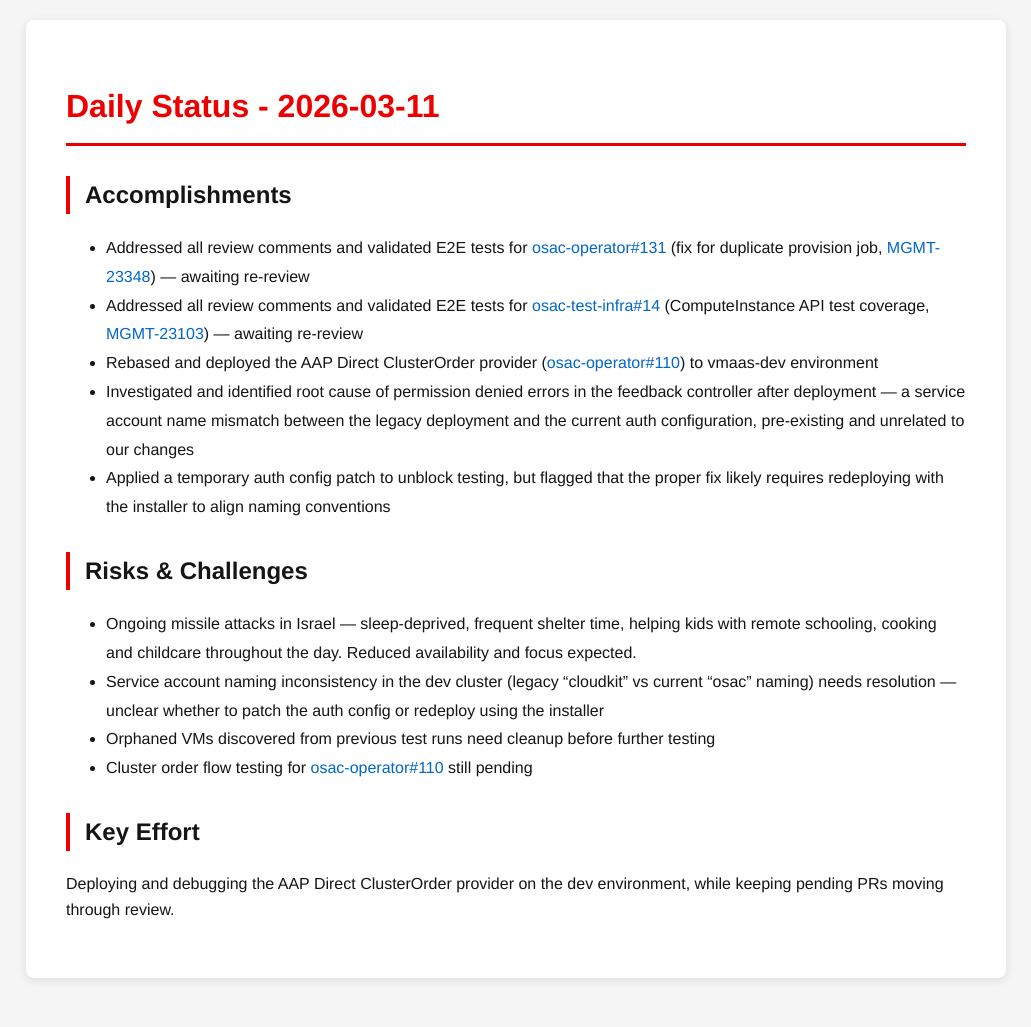
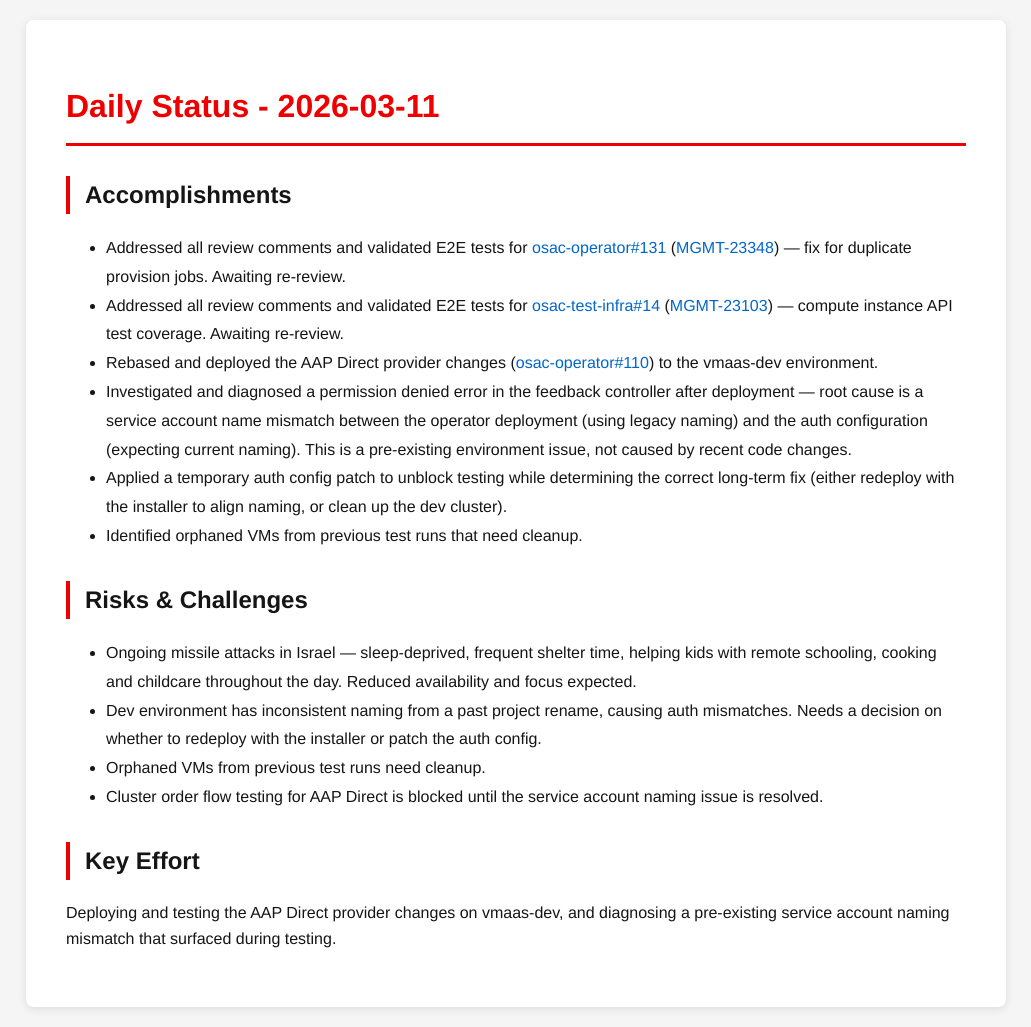
Before and after one commit to tzvatot/daily-status, a Jekyll site: the page built from 2026-03-11.md, in a window 1280 px wide. Shown: the whole page, without its empty margins (124-1155 px from the left). Built offline with Jekyll 4.4.1, drawn with Linux system fonts in a browser that asks for light colours; before the commit the page ends 998 px from its top, so only the background shows below that.

Commit message:
Daily status update - 2026-03-11

```diff
--- a/2026-03-11.md
+++ b/2026-03-11.md
@@ -7,17 +7,18 @@
 # Daily Status - 2026-03-11
 
 ## Accomplishments
-- Addressed all review comments and validated E2E tests for [osac-operator#131](https://github.com/osac-project/osac-operator/pull/131) (fix for duplicate provision job, [MGMT-23348](https://issues.redhat.com/browse/MGMT-23348)) — awaiting re-review
-- Addressed all review comments and validated E2E tests for [osac-test-infra#14](https://github.com/osac-project/osac-test-infra/pull/14) (ComputeInstance API test coverage, [MGMT-23103](https://issues.redhat.com/browse/MGMT-23103)) — awaiting re-review
-- Rebased and deployed the AAP Direct ClusterOrder provider ([osac-operator#110](https://github.com/osac-project/osac-operator/pull/110)) to vmaas-dev environment
-- Investigated and identified root cause of permission denied errors in the feedback controller after deployment — a service account name mismatch between the legacy deployment and the current auth configuration, pre-existing and unrelated to our changes
-- Applied a temporary auth config patch to unblock testing, but flagged that the proper fix likely requires redeploying with the installer to align naming conventions
+- Addressed all review comments and validated E2E tests for [osac-operator#131](https://github.com/osac-project/osac-operator/pull/131) ([MGMT-23348](https://issues.redhat.com/browse/MGMT-23348)) — fix for duplicate provision jobs. Awaiting re-review.
+- Addressed all review comments and validated E2E tests for [osac-test-infra#14](https://github.com/osac-project/osac-test-infra/pull/14) ([MGMT-23103](https://issues.redhat.com/browse/MGMT-23103)) — compute instance API test coverage. Awaiting re-review.
+- Rebased and deployed the AAP Direct provider changes ([osac-operator#110](https://github.com/osac-project/osac-operator/pull/110)) to the vmaas-dev environment.
+- Investigated and diagnosed a permission denied error in the feedback controller after deployment — root cause is a service account name mismatch between the operator deployment (using legacy naming) and the auth configuration (expecting current naming). This is a pre-existing environment issue, not caused by recent code changes.
+- Applied a temporary auth config patch to unblock testing while determining the correct long-term fix (either redeploy with the installer to align naming, or clean up the dev cluster).
+- Identified orphaned VMs from previous test runs that need cleanup.
 
 ## Risks & Challenges
 - Ongoing missile attacks in Israel — sleep-deprived, frequent shelter time, helping kids with remote schooling, cooking and childcare throughout the day. Reduced availability and focus expected.
-- Service account naming inconsistency in the dev cluster (legacy "cloudkit" vs current "osac" naming) needs resolution — unclear whether to patch the auth config or redeploy using the installer
-- Orphaned VMs discovered from previous test runs need cleanup before further testing
-- Cluster order flow testing for [osac-operator#110](https://github.com/osac-project/osac-operator/pull/110) still pending
+- Dev environment has inconsistent naming from a past project rename, causing auth mismatches. Needs a decision on whether to redeploy with the installer or patch the auth config.
+- Orphaned VMs from previous test runs need cleanup.
+- Cluster order flow testing for AAP Direct is blocked until the service account naming issue is resolved.
 
 ## Key Effort
-Deploying and debugging the AAP Direct ClusterOrder provider on the dev environment, while keeping pending PRs moving through review.
+Deploying and testing the AAP Direct provider changes on vmaas-dev, and diagnosing a pre-existing service account naming mismatch that surfaced during testing.
```
